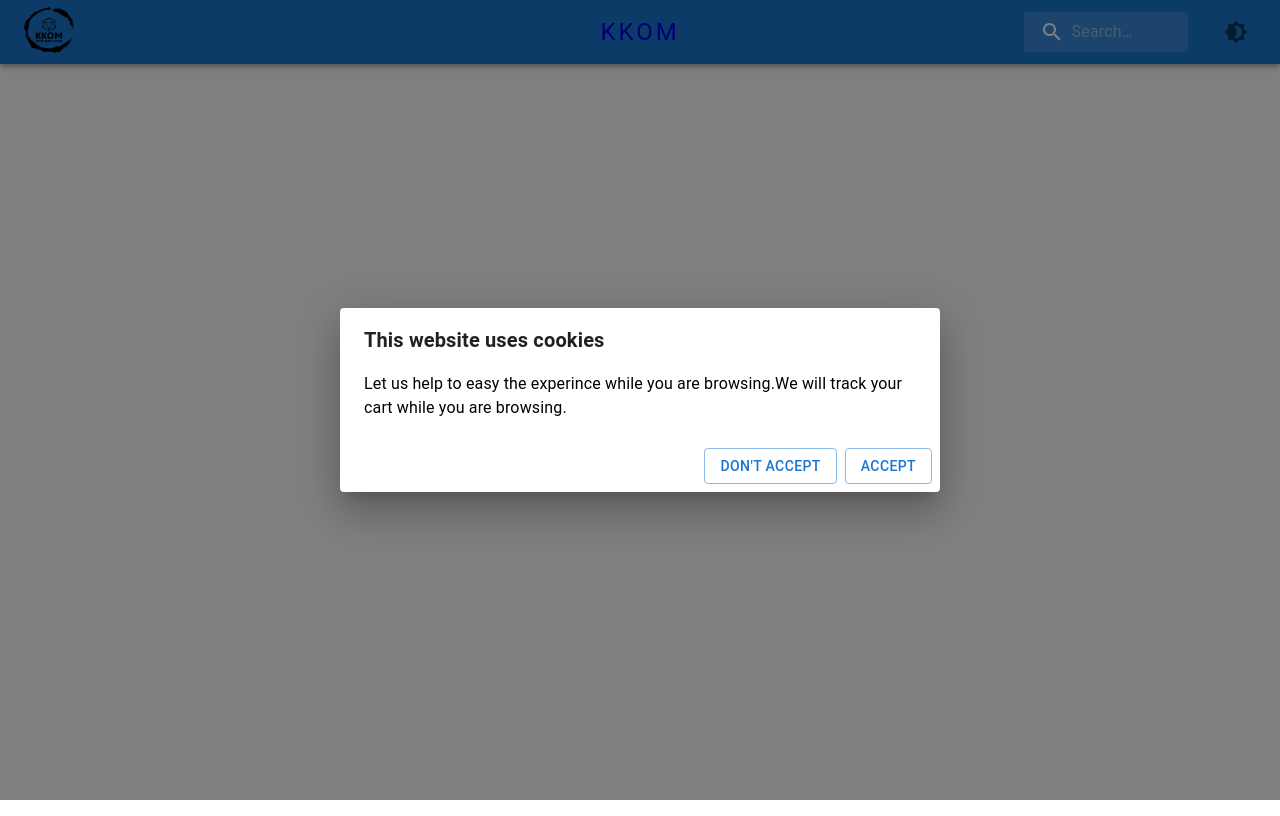
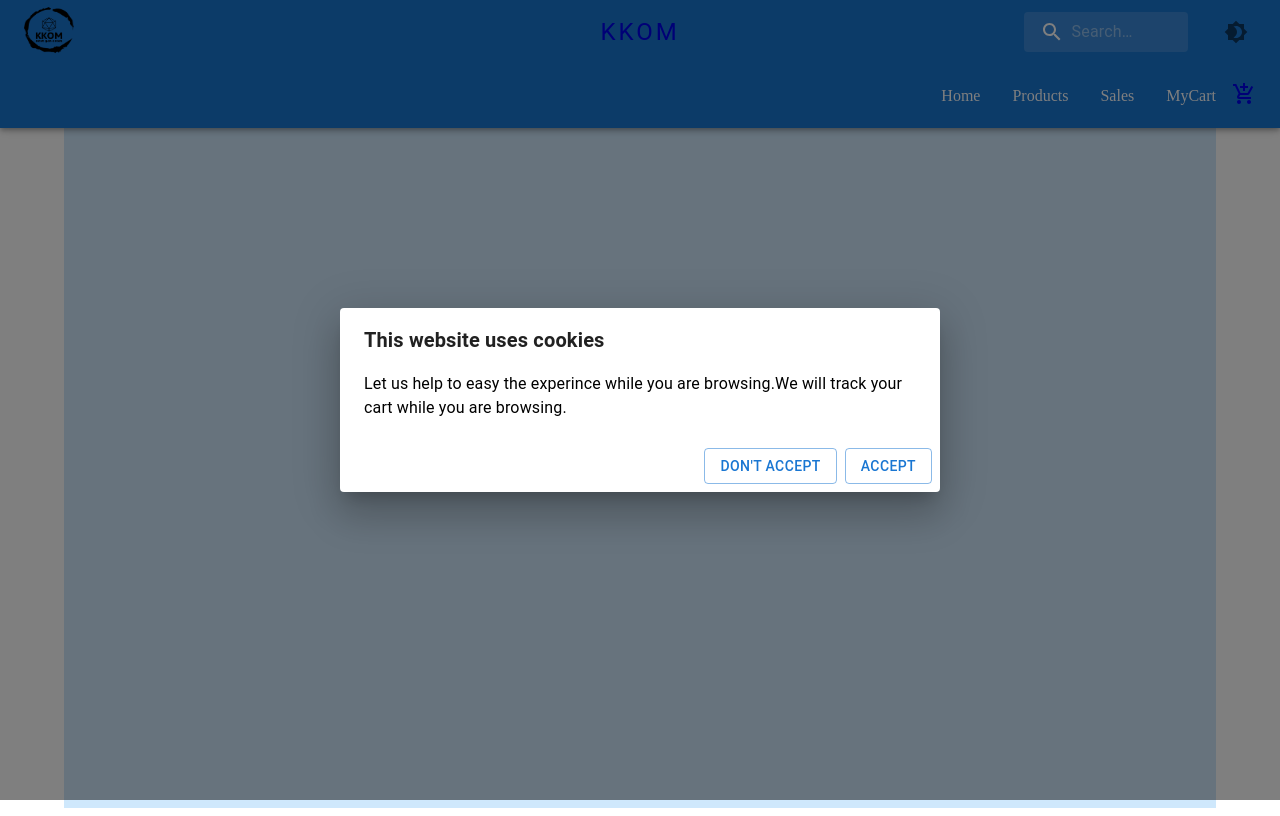
Before and after one commit to almamunkhan09/nextjs-typescript, a Next.js app: page /test in a window 1280 px wide. Built offline with nearby package versions, Linux system fonts and the light colour scheme.

Commit message:
Add navigation bar

```diff
--- a/components/AlertDialog.tsx
+++ b/components/AlertDialog.tsx
@@ -20,7 +20,10 @@ export default function AlertDialog() {
   //   setOpen(true);
   // };
 
-  const handleClose = (event: any, reason: any): void => {
+  const handleClose = (
+    event: React.SyntheticEvent | Event,
+    reason?: string,
+  ) => {
     if (reason && reason === 'backdropClick') setOpen(true);
     else setOpen(false);
   };
--- /dev/null
+++ b/components/Footer.tsx
@@ -0,0 +1,10 @@
+import { Stack } from '@mui/material';
+
+export default function Footer() {
+  return (
+    <Stack direction="row">
+      <hr />
+      Hello from the footer page
+    </Stack>
+  );
+}
--- a/components/navBar.tsx
+++ b/components/navBar.tsx
@@ -1,25 +1,36 @@
 'use client';
+import AddShoppingCartIcon from '@mui/icons-material/AddShoppingCart';
 import Brightness4Icon from '@mui/icons-material/Brightness4';
 import Brightness7Icon from '@mui/icons-material/Brightness7';
-import CloseIcon from '@mui/icons-material/Close';
 import SearchIcon from '@mui/icons-material/Search';
 import {
   Alert,
   AppBar,
-  Button,
+  Box,
   Container,
   Grid,
   IconButton,
+  List,
+  ListItem,
+  ListItemButton,
   Snackbar,
   Stack,
   Toolbar,
   Typography,
 } from '@mui/material';
+import { width } from '@mui/system';
 import Image from 'next/image';
 import Link from 'next/link';
 import * as React from 'react';
 import AlertDialog from './AlertDialog';
-import { ecomName, Search, SearchIconWrapper, StyledInputBase } from './props';
+import Footer from './Footer';
+import {
+  ecomName,
+  menu,
+  Search,
+  SearchIconWrapper,
+  StyledInputBase,
+} from './props';
 
 export default function NavBar(): React.ReactElement {
   const [darkMode, setDarkMode] = React.useState(false);
@@ -43,9 +54,10 @@ export default function NavBar(): React.ReactElement {
 
   return (
     <Container>
-      <Stack>
+      <Box sx={{ bgcolor: '#cfe8fc', height: '100vh' }}>
         <AlertDialog />
         <AppBar>
+          <Stack>
             <Toolbar>
               <Grid container>
                 <Grid
@@ -115,7 +127,43 @@ export default function NavBar(): React.ReactElement {
                   </Grid>
                 </Grid>
               </Grid>
+            </Toolbar>{' '}
+          </Stack>
+          <Stack
+            flexGrow={1}
+            alignItems={'center'}
+            justifyContent="flex-end"
+            flexDirection={'row'}
+          >
+            <Toolbar>
+              <List sx={{ merginLeft: 'auto' }}>
+                <Stack
+                  flexDirection="row"
+                  flexGrow={1}
+                  display="flex"
+                  alignItems="center"
+                  justifyContent="flex-end"
+                >
+                  {menu.map((item) => {
+                    return (
+                      <Link
+                        key={item}
+                        href={item === 'Home' ? `/` : `/${item}`}
+                        style={{ textDecoration: 'none', color: 'white' }}
+                      >
+                        {' '}
+                        <ListItemButton>{item}</ListItemButton>
+                      </Link>
+                    );
+                  })}
+                  <Link href={'/MyCart'}>
+                    <AddShoppingCartIcon />{' '}
+                  </Link>
+                </Stack>
+              </List>
             </Toolbar>
+          </Stack>
+
           <Snackbar
             ContentProps={{
               sx: {
@@ -134,8 +182,8 @@ export default function NavBar(): React.ReactElement {
               {darkMode ? 'Dark Mode' : 'Light Mode'}
             </Alert>
           </Snackbar>
-        </AppBar>{' '}
-      </Stack>
+        </AppBar>
+      </Box>
     </Container>
   );
 }
```
Lines whose indentation alone changed are shown as unchanged.
